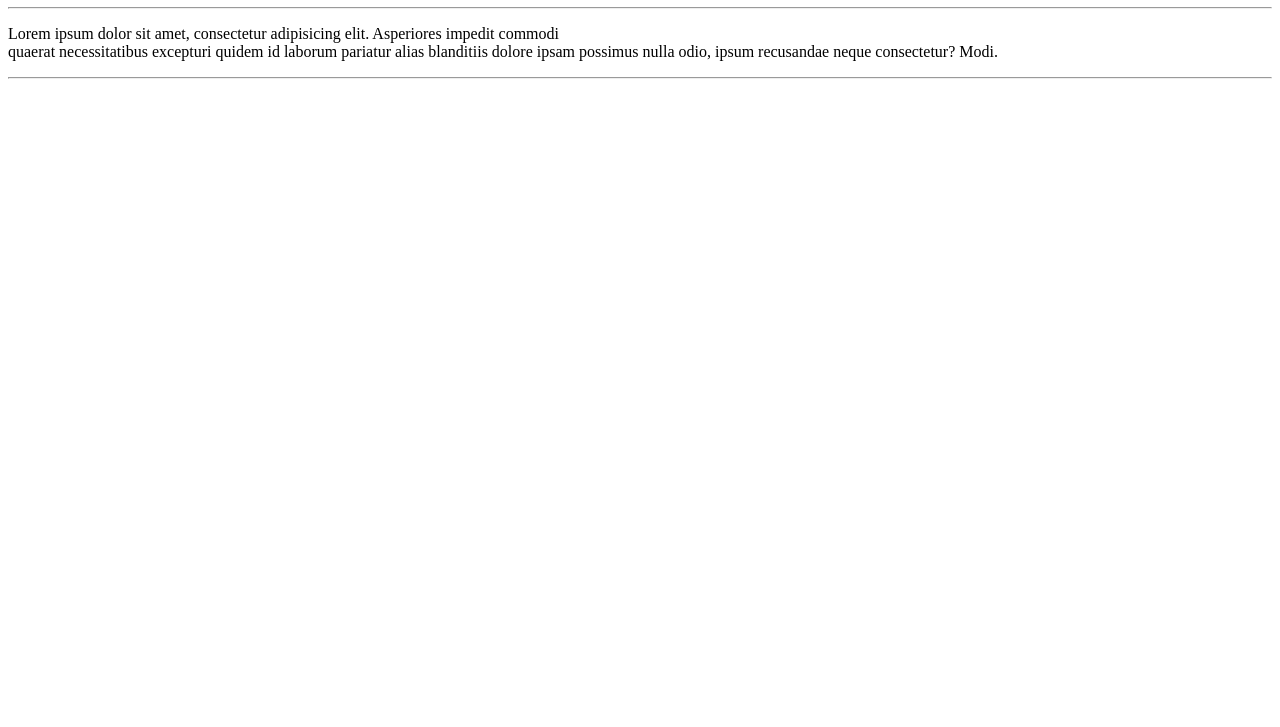
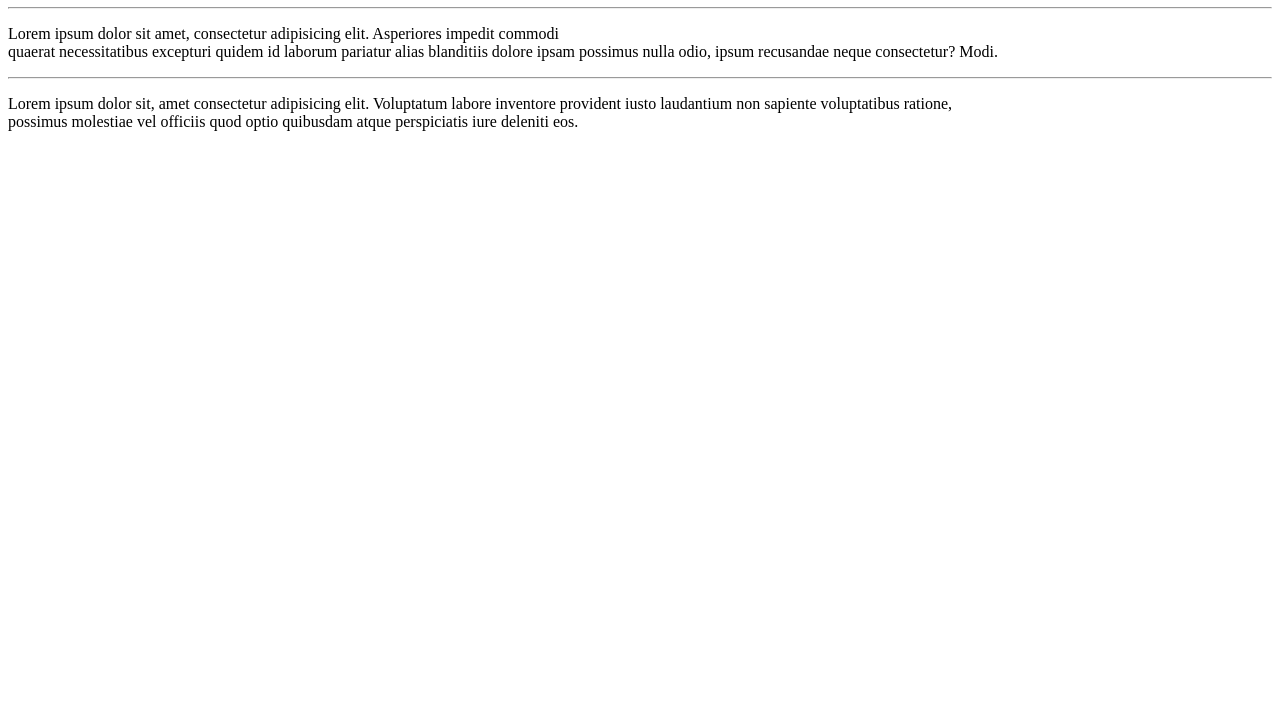
Before and after one commit to Filomeno-Catupopi/Ola-Mundo, a plain HTML site: page exemplo_site/index.html in a window 1280 px wide. Shown: the part 73-800 px from the top of the page. Drawn offline with Linux system fonts and the light colour scheme.

Commit message:
adicionei um paragrafo lorem na pag

```diff
--- a/exemplo_site/index.html
+++ b/exemplo_site/index.html
@@ -12,5 +12,7 @@
     <p>Lorem ipsum dolor sit amet, consectetur adipisicing elit. Asperiores impedit commodi <br>quaerat necessitatibus excepturi quidem id laborum pariatur
         alias blanditiis dolore ipsam possimus nulla odio, ipsum recusandae neque consectetur? Modi.</p>
     <hr>
+    <p>Lorem ipsum dolor sit, amet consectetur adipisicing elit. Voluptatum labore inventore provident iusto laudantium non sapiente voluptatibus ratione,
+        <br>possimus molestiae vel officiis quod optio quibusdam atque perspiciatis iure deleniti eos.</p>
 </body>
 </html>
```
